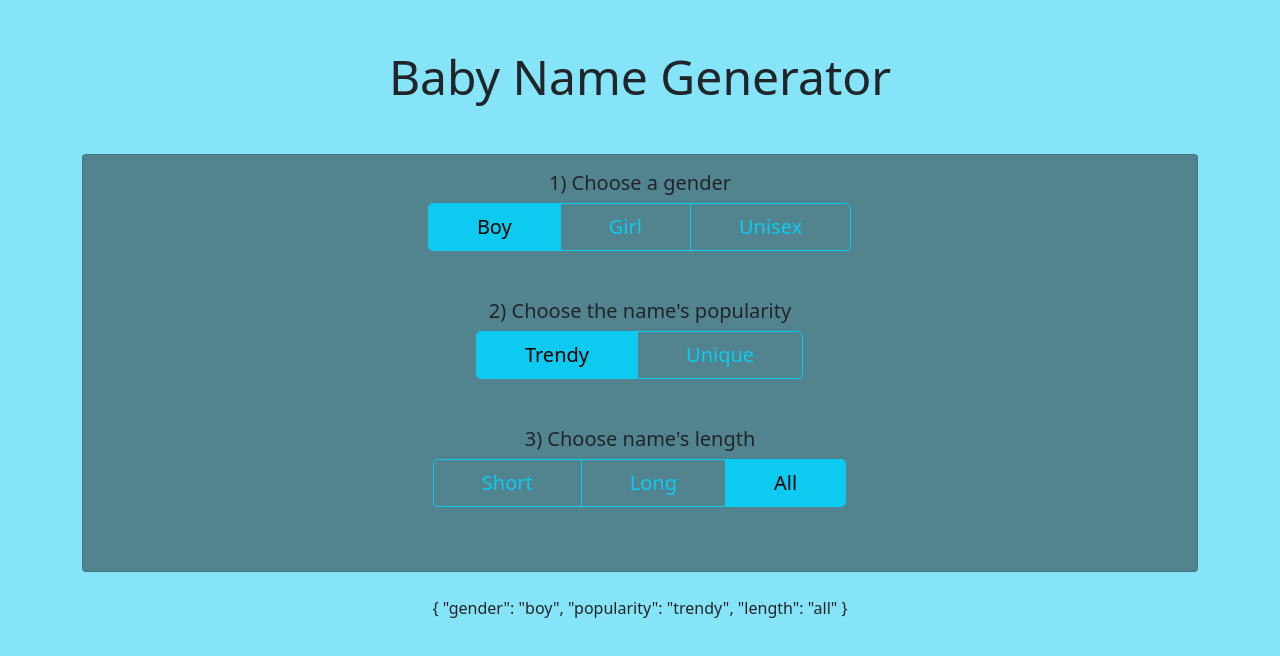
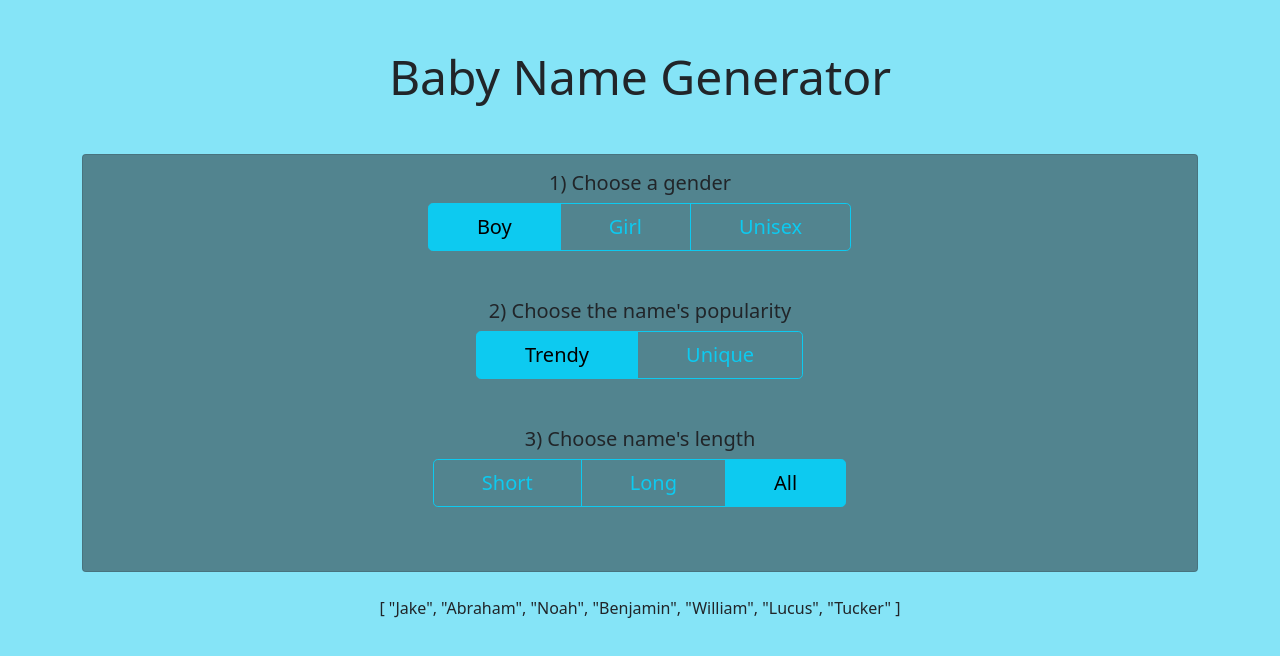
Before and after one commit to webceyhan/vite-baby-name-generator, a Vue app: page / in a window 1280 px wide. Shown: the top 656 px of the page. Built offline with nearby package versions, Linux system fonts and the light colour scheme.

Commit message:
computed selectedNames impl.

```diff
--- a/src/App.vue
+++ b/src/App.vue
@@ -1,8 +1,18 @@
 <script setup lang="ts">
+import { computed } from "vue";
 import Filter from "./components/Filter.vue";
+import { nameRecords } from "./data";
 import { useFilters, genderOptions, popularityOptions, lengthOptions } from "./filters";
 
 const { state } = useFilters();
+
+const selectedNames = computed(() =>
+  nameRecords
+    .filter((r) => r.gender === state.gender)
+    .filter((r) => r.popularity === state.popularity)
+    .filter((r) => (state.length === "all" ? true : r.length === state.length))
+    .map((r) => r.name)
+);
 </script>
 
 <template>
@@ -34,6 +44,6 @@ const { state } = useFilters();
 
     <br />
 
-    {{ state }}
+    {{ selectedNames }}
   </div>
 </template>
```
